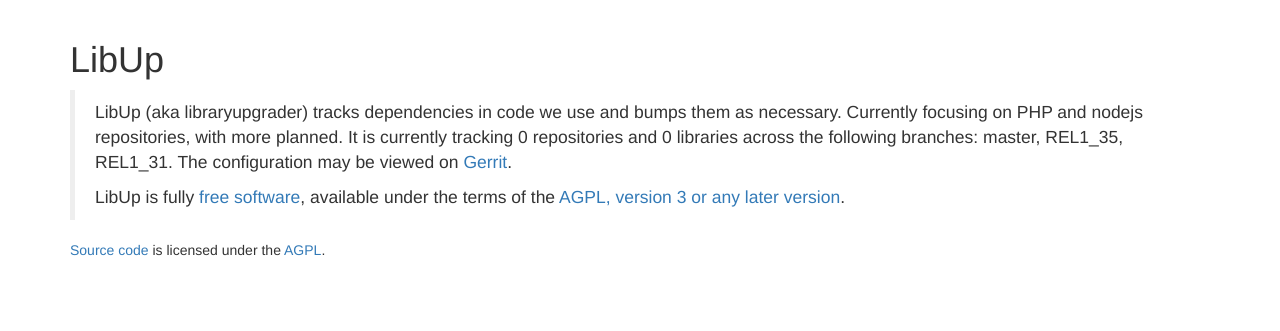
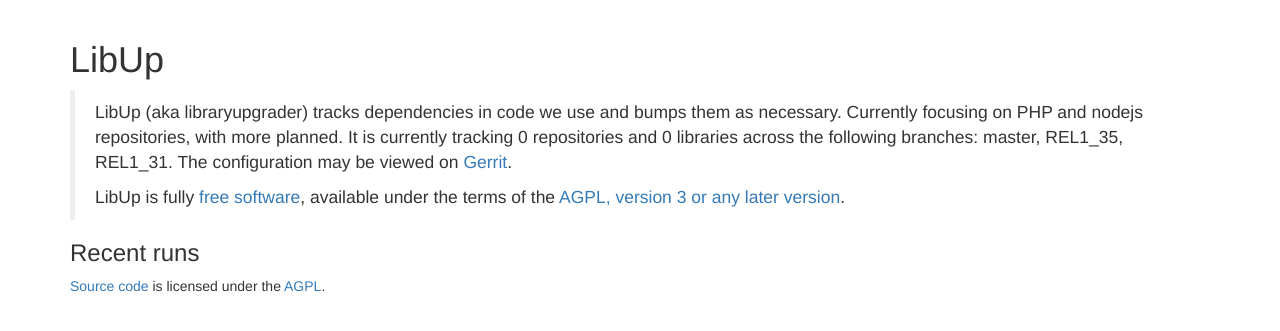
Before and after one commit to wikimedia/labs-libraryupgrader, a Flask app: page / in a window 1280 px wide. Shown: the part 52-383 px from the top of the page. Run offline with Flask 2, Linux system fonts and the light colour scheme; data that the repository does not hold is empty; some libraries are stand-ins or nearby versions.

Commit message:
web: Output the 15 most recent runs on the homepage
Change-Id: I001ee5bafc84aeefea7f6e7af7941032e416f727

```diff
--- a/libup/web/__init__.py
+++ b/libup/web/__init__.py
@@ -23,6 +23,7 @@ import json
 from markdown import markdown
 import os
 import re
+from sqlalchemy.orm import joinedload
 
 from .. import BRANCHES, MANAGERS, plan
 from ..db import sql_uri
@@ -75,7 +76,11 @@ def repo_icons(repo: Repository):
 def index():
     count = db.session.query(Repository).count()
     upstreams = db.session.query(Upstream).count()
-    return render_template('index.html', count=count, upstreams=upstreams)
+    recent_logs = db.session.query(Log)\
+        .options(joinedload(Log.repository))\
+        .order_by(Log.id.desc())\
+        .limit(15).all()
+    return render_template('index.html', count=count, upstreams=upstreams, recent_logs=recent_logs)
 
 
 @app.route('/r/<path:repo>')
--- a/libup/web/templates/index.html
+++ b/libup/web/templates/index.html
@@ -15,4 +15,10 @@
         LibUp is fully <a href="https://www.gnu.org/philosophy/free-sw.en.html">free software</a>, available under the terms of the <a href="https://www.gnu.org/licenses/agpl-3.0.html">AGPL, version 3 or any later version</a>.
     </p>
 </blockquote>
+<h3>Recent runs</h3>
+<ul>
+    {% for log in recent_logs %}
+    <li>{{repo_icons(log.repository)}}<a href="{{url_for('logs2', log_id=log.id)}}">log #{{log.id}}</a>: <a href="{{url_for('r', repo=log.repository.name, branch=log.repository.branch)}}">{{log.repository.name}}</a> ({{log.repository.branch}})</li>
+    {% endfor %}
+</ul>
 {% endblock %}
```
